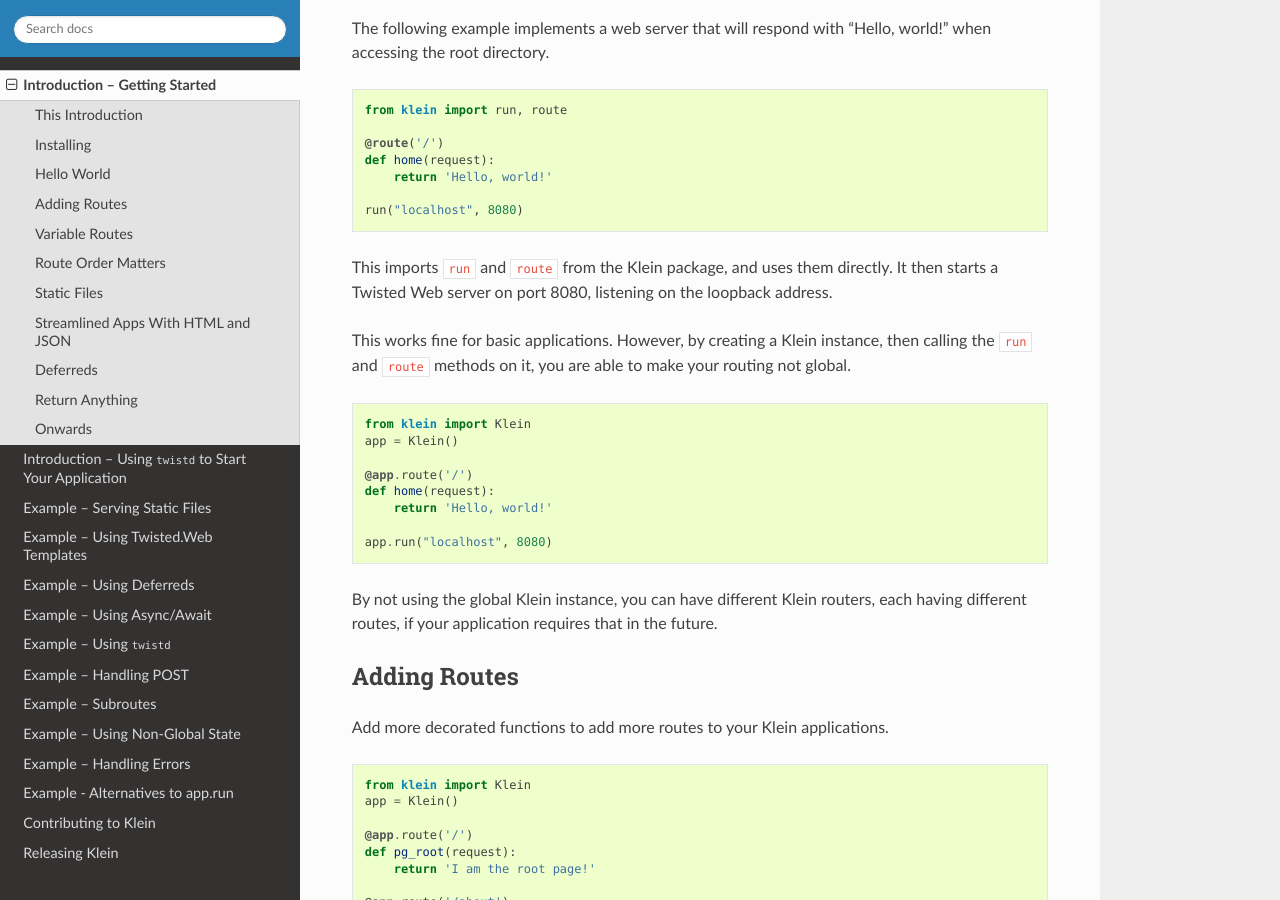
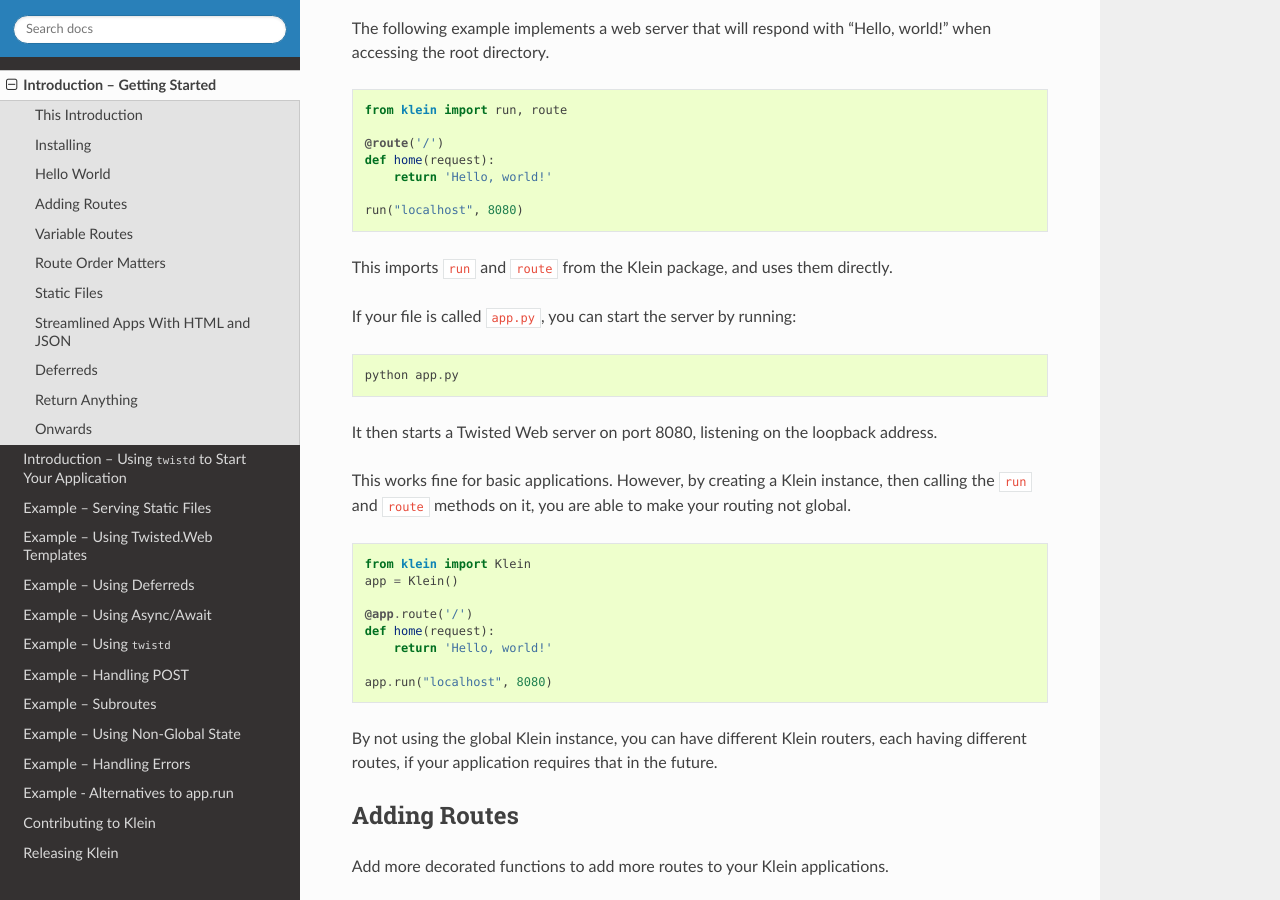
Before and after one commit to twisted/klein, a Sphinx documentation site: the page built from docs/introduction/1-gettingstarted.rst, in a window 1280 px wide and 900 px high, scrolled down 793 px. Built offline with Sphinx 7.4.7 and the Read the Docs theme 2.0.0, drawn with Linux system fonts in a browser that asks for light colours.

Commit message:
Explicitly state how to execute the web server
Mentioning this at least once in the intro doc is helping for first-timers.

```diff
--- a/docs/introduction/1-gettingstarted.rst
+++ b/docs/introduction/1-gettingstarted.rst
@@ -36,6 +36,11 @@ The following example implements a web server that will respond with "Hello, wor
 .. literalinclude:: codeexamples/helloWorld.py
 
 This imports ``run`` and ``route`` from the Klein package, and uses them directly.
+
+If your file is called ``app.py``, you can start the server by running::
+
+    python app.py
+
 It then starts a Twisted Web server on port 8080, listening on the loopback address.
 
 This works fine for basic applications.
```
